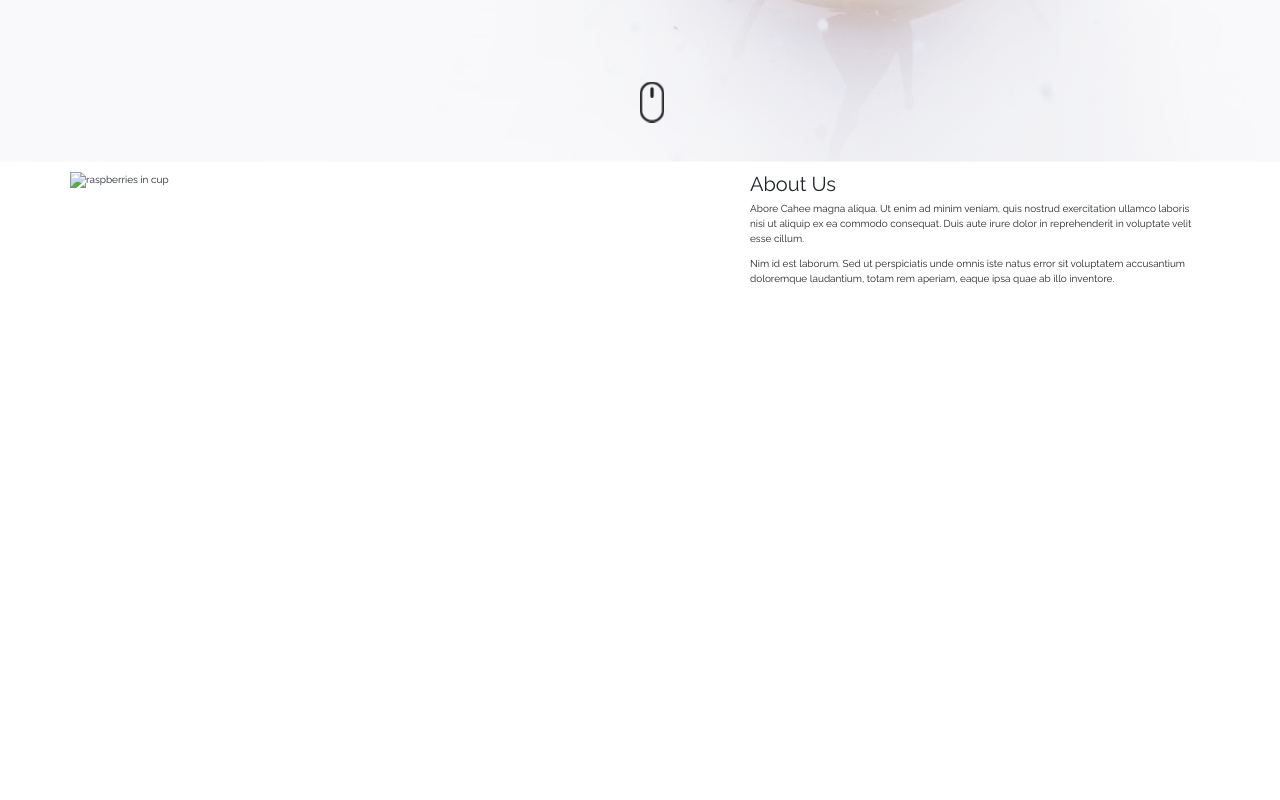
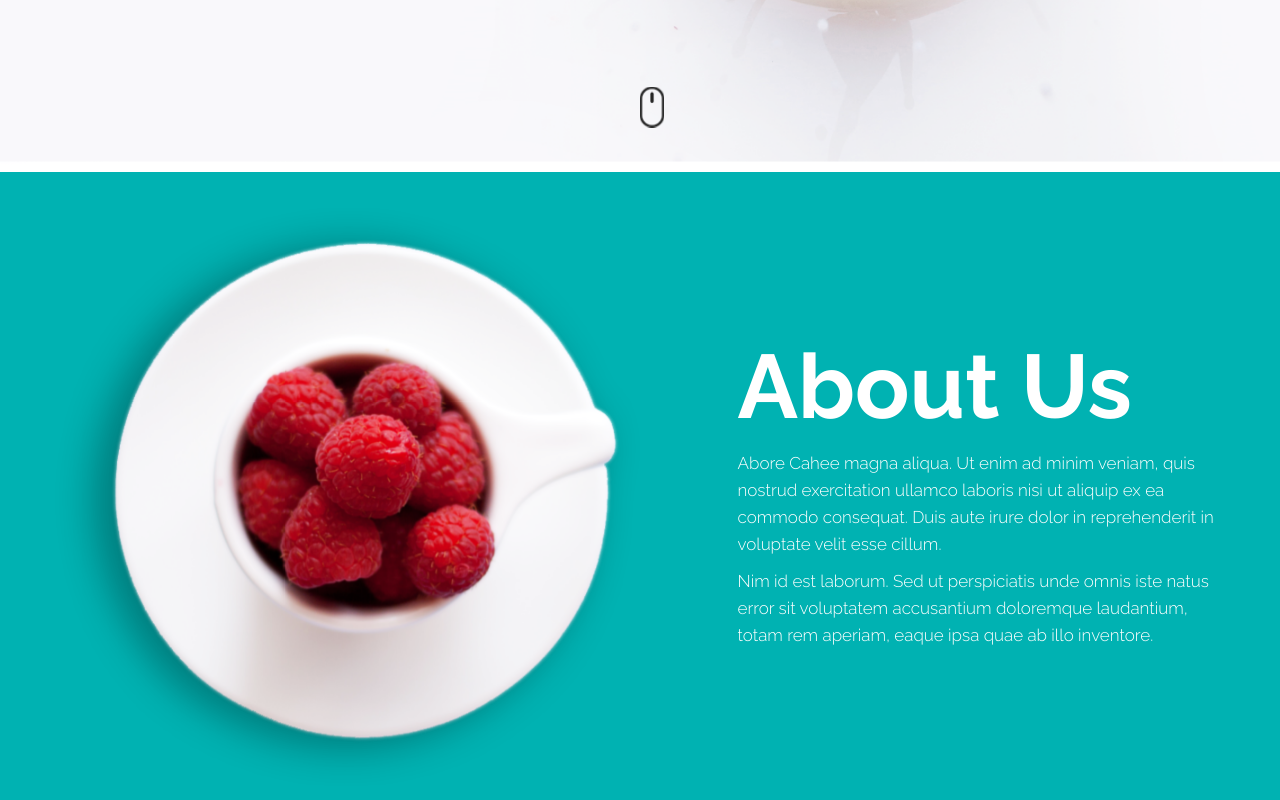
Before and after one commit to Rafnexx/WeeklyWebDevChallange, a plain HTML site: page 2/index.html in a window 1280 px wide. Shown: the part 628-1428 px from the top of the page. Before the commit the page ends 924 px from the top, so only its background shows below. Drawn offline with nearby package versions, Linux system fonts and the light colour scheme.

Commit message:
finished section "about" in second WWDC

```diff
--- a/2/index.html
+++ b/2/index.html
@@ -15,7 +15,6 @@
 
     <nav class="navbar fixed-top navbar-expand-lg bg-light">
       <div class="container">
-
         <div class="navbar-header">
             <button class="navbar-toggler" type="button" data-toggle="collapse" data-target="#menu" aria-controls="menu" aria-expanded="false" aria-label="Toggle navigation">
               <span class="navbar-toggler-icon"></span>
@@ -36,7 +35,6 @@
       </div>
     </nav>
 
-
     <div class="container">
       <div class="row">
         <div class="col-4">
@@ -49,32 +47,34 @@
       </div>
     </div>
 
-
     <div class="scroll-image">
       <img src="images/scroll.png" alt="call to action (scroll) image">
     </div>
+  </header>
 
-  </header>
 
   <section id="about">
     <div class="container">
-      <div class="row">
-        <div class="col-7">
-          <img class="about-image" src="img.png" alt="raspberries in cup" >
+      <div class="row no-gutters">
+        <div class="col-6 image-wrapper">
+          <img class="about-image" src="images/img.png" alt="raspberries in cup" >
         </div>
-        <div class="col-5">
-          <h2 class="about-heading">About Us</h2>
-          <p class="about-text">Abore Cahee magna aliqua. Ut enim ad minim veniam, quis nostrud exercitation ullamco laboris nisi ut aliquip ex ea commodo consequat. Duis aute irure dolor in reprehenderit in                   voluptate velit esse cillum.
-          </p>
-          <p class="about-text">
-            Nim id est laborum. Sed ut perspiciatis unde omnis iste natus error sit voluptatem accusantium doloremque laudantium, totam rem aperiam, eaque ipsa quae ab illo inventore.
-          </p>
+        <div class="col-5 offset-1">
+          <div class="about-text-wrapper">
+            <h2 class="about-heading">About Us</h2>
+            <p class="about-text">
+              Abore Cahee magna aliqua. Ut enim ad minim veniam, quis nostrud exercitation ullamco laboris nisi ut aliquip ex ea commodo consequat. Duis aute irure dolor in reprehenderit in voluptate velit esse cillum.
+            </p>
+            <p class="about-text">
+              Nim id est laborum. Sed ut perspiciatis unde omnis iste natus error sit voluptatem accusantium doloremque laudantium, totam rem aperiam, eaque ipsa quae ab illo inventore.
+            </p>
+          </div>
         </div>
       </div>
+    </div>
+  </section>
 
 
-    </div>
-  </section>
   <section id="services"></section>
   <section id="gallery"></section>
   <section id="blog"></section>
--- a/2/script.js
+++ b/2/script.js
@@ -9,11 +9,11 @@ $(document).ready(function() {
     navbar.removeClass('bg-light');
     if( scrollPosition > 0 ) {
       navbar.addClass('bg-light');
-      console.log('toggled');
     }
     else {
       navbar.removeClass('bg-light');
-      console.log('removed');
     }
-  })
+  });
+
+
 });
--- a/2/style.css
+++ b/2/style.css
@@ -1,5 +1,10 @@
 /* font-family: 'Pacifico', cursive;
 font-family: 'Raleway', sans-serif; */
+
+/* -------- CHANGE BOOTSTRAP GRID -------- */
+.container {
+  max-width: 1200px;
+}
 
 /* -------- RESET & BASIC STUFF -------- */
 
@@ -136,8 +141,29 @@ nav.navbar ul.navbar-nav li.nav-item a:hover{
 }
 
 /* ABOUT US SECTION */
+section#about {
+  background-color: #00b2b2;
+}
+.image-wrapper {
+  padding: 3.5rem 0 2.5rem 0;
+}
 .about-image {
-  position: absolute;
-  left: 0;
-  width: 100%;
+  max-width: 100%;
 }
+.about-text-wrapper {
+  padding: 16rem 0 22rem 0;
+}
+.about-heading {
+  margin: 0 0 10px 0;
+  font-size: 9rem;
+  font-family: 'Raleway';
+  font-weight: bold;
+  color: #fff;
+}
+.about-text {
+  font-size: 1.7rem;
+  font-family: 'Raleway';
+  font-weight: 300;
+  line-height: 2.7rem;
+  color: #fff;
+}
```
